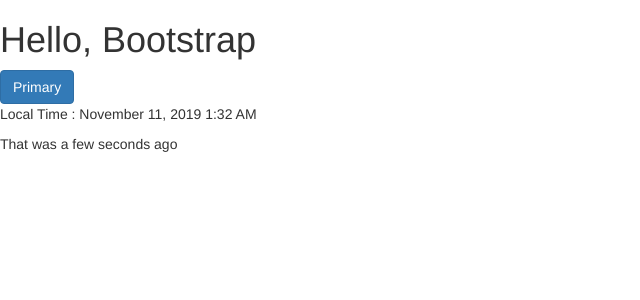
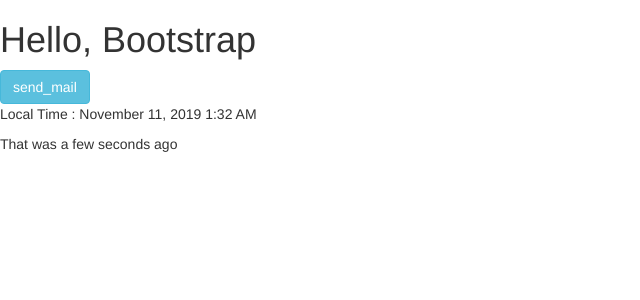
Before and after one commit to LittleTheFu/todo, a Flask app: page / in a window 1280 px wide. Shown: the part 52-352 px from the top of the page, without its empty margins (0-640 px from the left). Run offline with Flask 2, Linux system fonts and the light colour scheme; some libraries are stand-ins or nearby versions.

Commit message:
test email

```diff
--- a/app/main/views.py
+++ b/app/main/views.py
@@ -2,9 +2,12 @@
 from . import main
 from ..models import Todo, User
 from .forms import NameForm
-from .. import db
+from .. import db, mail
 from datetime import datetime
 from flask_login import current_user
+
+# test mail
+from flask_mail import Message
 
 @main.route('/')
 def index():
@@ -75,3 +78,12 @@
     if user is not None:
         current_user.unfollow(user)
     return redirect(url_for('.users'))
+
+# test email
+@main.route('/test_mail')
+def test_mail():
+    msg = Message('test_mail', sender='@.com', recipients=['@.com'])
+    msg.body='test body'
+    msg.html='html'
+    mail.send(msg)
+    return redirect(url_for('.index'))
--- a/app/templates/index.html
+++ b/app/templates/index.html
@@ -2,7 +2,9 @@
 
 {% block page_body %}
   <h1>Hello, Bootstrap</h1>
-  <button type="button" class="btn btn-primary">Primary</button>
+  <a href="{{ url_for('.test_mail') }}" class="btn btn-info" role="button">
+    send_mail
+  </a>
 
   <p>Local Time : {{ moment(current_time).format('LLL') }}</p>
   <p>That was {{ moment(current_time).fromNow(refresh=True) }}</p>
```
